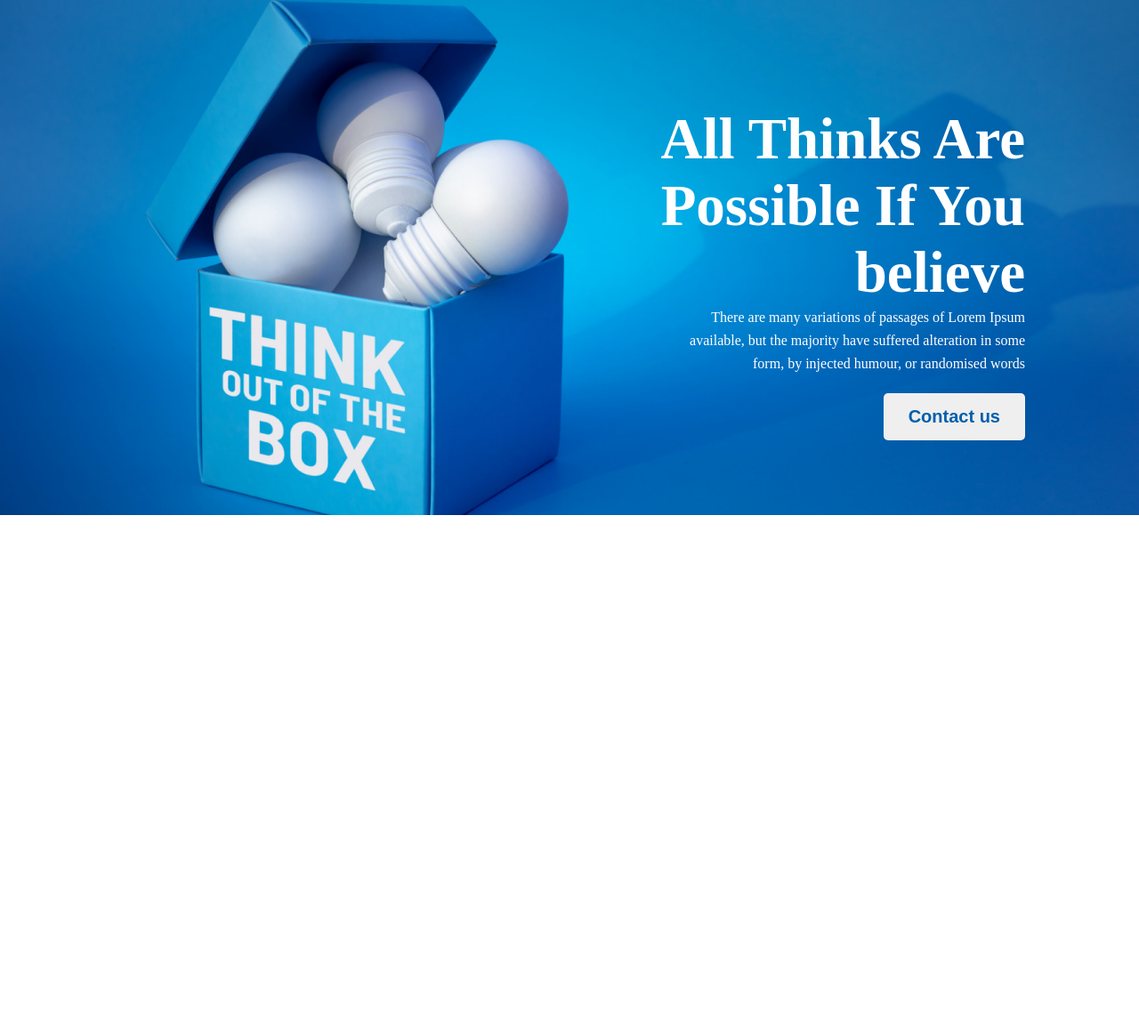
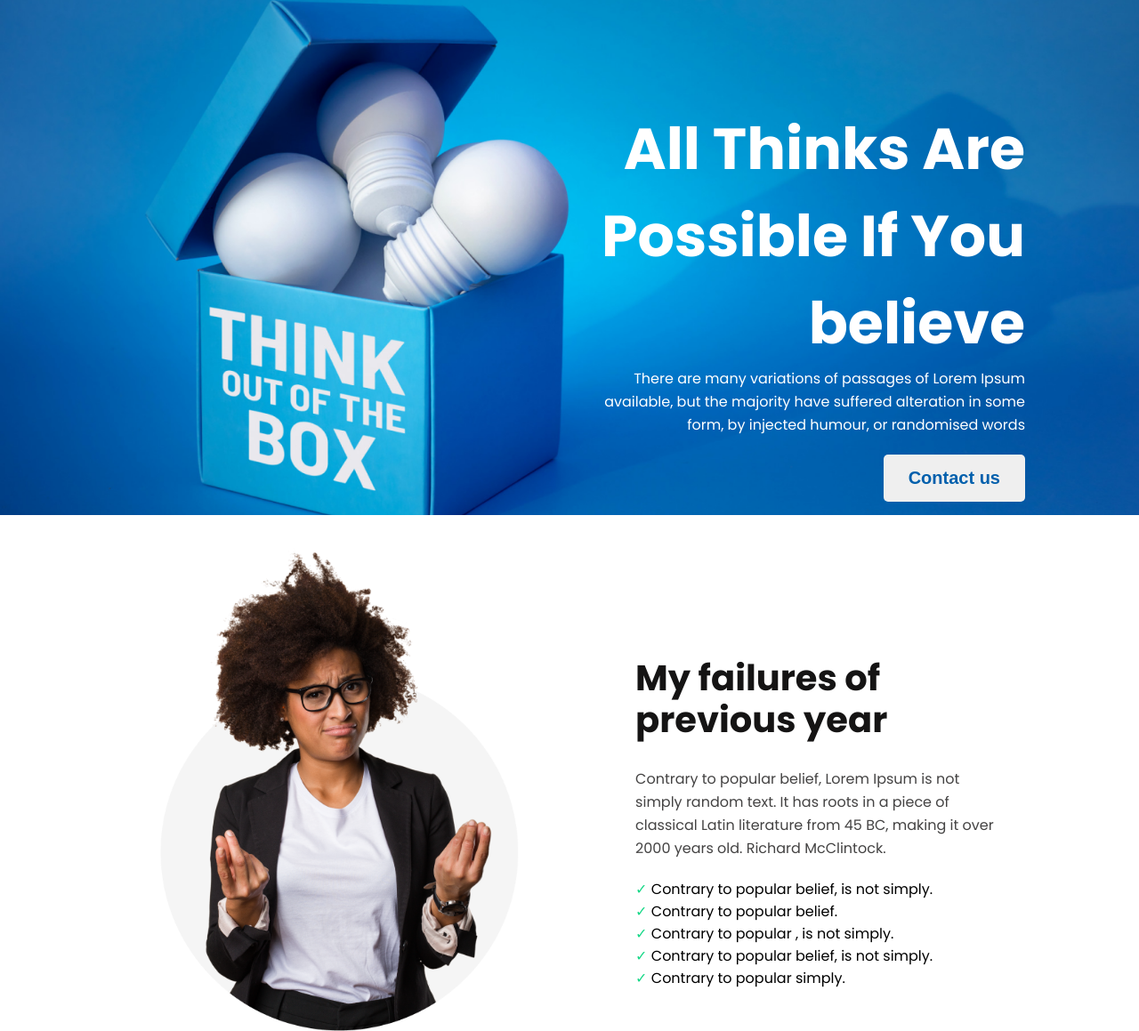
Before and after one commit to kfrFahim/new_year_new_me, a plain HTML site: page index.html in a window 1280 px wide. Shown: the part 11-1170 px from the top of the page at 89% size. Before the commit the page ends 800 px from the top, so only its background shows below. Drawn offline with Linux system fonts and the light colour scheme.

Commit message:
main section

```diff
--- a/assets/css/style.css
+++ b/assets/css/style.css
@@ -1,11 +1,18 @@
+@import url('https://fonts.googleapis.com/css2?family=Poppins:wght@300;400;500;600;700;800&display=swap');
+
 *{
      margin: 0;
      padding: 0;
+
+}
+
+body{
+     font-family: 'Poppins', sans-serif;
 }
 
 /* Header Section */
 
-.header_description{
+.header_container{
      width: 100%;
      height: 590px;
      background-image: url(../images/banner/banner3.png);
@@ -17,25 +24,21 @@
 
 }
 
-.description{
+.header_title{
      position: absolute;
      width: 90%;
-
      text-align: right;
-}
-
-.description{
      margin-top: 130px;
 }
 
-.description h1{
+.header_title h1{
      font-weight: 700;
      font-size: 65px;
      text-align: right;
      color: #FFFFFF;
 }
 
-.description p{
+.header_title p{
      font-size: 16px;
      line-height: 26px;
      text-align: right;
@@ -52,3 +55,45 @@
      margin-top: 20px;
 
 }
+
+/* Main Section */
+main{
+     max-width: 1072px;
+     margin: 0 auto;
+}
+/* Image Decription */
+
+.image_description_container{
+     display: flex;
+     justify-content: space-around;
+     height: 550px;
+     margin-top: 30px;
+}
+.image_title{
+     text-align: left;
+     margin-top: 130px;
+}
+
+.image_title h2{
+     font-weight: 700;
+     font-size: 40px;
+     line-height: 47px;
+     color: #151414;
+     margin-bottom: 30px;
+}
+
+.image_title p{
+     font-size: 16px;
+     line-height: 26px;
+     color: #444343;
+     margin-bottom: 20px;
+}
+
+.image_title ul {
+     list-style: none;
+   }
+
+   ul li:before {
+     content: '✓ ';
+     color: #16D887;
+   }
--- a/index.html
+++ b/index.html
@@ -11,8 +11,8 @@
 </head>
 <body>
      <header>
-         <section class="header_description">
-          <div class="description">
+         <section class="header_container">
+          <div class="header_title">
                <h1>All Thinks Are <br> Possible If You <br> believe</h1>
           <p>There are many variations of passages of Lorem Ipsum <br> available, but the majority have suffered alteration in some <br> form, by injected humour, or randomised words</p>
           <button class="primary_button">Contact us</button>
@@ -20,5 +20,52 @@
 
           </div>
      </header>
+
+     <!-- Main Section -->
+
+     <main>
+
+          <!-- Image Description -->
+
+          <section class="image_description_container">
+
+          <img src="assets/images/person.png" alt="person">
+
+          <div class="image_title">
+               <h2>My failures of <br> previous year</h2>
+               <p>Contrary to popular belief, Lorem Ipsum is not <br> simply random text. It has roots in a piece of <br> classical Latin literature from 45 BC, making it over <br> 2000 years old. Richard McClintock.</p>
+                <ul>
+                    <li>Contrary to popular belief, is not simply.</li>
+                    <li>Contrary to popular belief.</li>
+                    <li>Contrary to popular , is not simply.</li>
+                    <li>Contrary to popular belief, is not simply.</li>
+                    <li>Contrary to popular simply.</li>
+                  </ul>
+          </div>
+
+          </section>
+
+     </main>
+
+
+
+
+
+     <!-- <div class="dd">
+          ul {
+  list-style: none;
+}
+
+ul li:before {
+  content: '✓';
+}
+<ul>
+  <li>this is my text</li>
+  <li>this is my text</li>
+  <li>this is my text</li>
+  <li>this is my text</li>
+  <li>this is my text</li>
+</ul>
+     </div> -->
 </body>
 </html>
```
